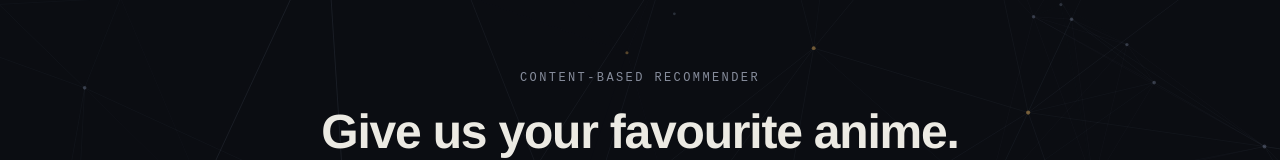
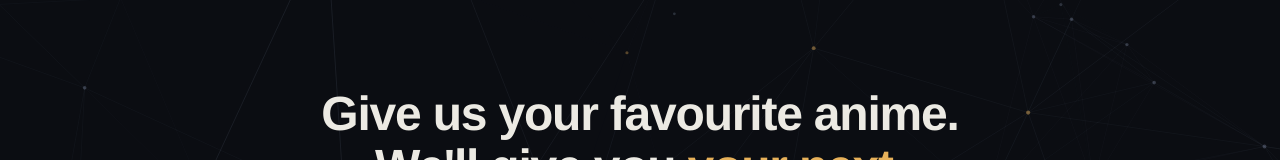
Before and after one commit to ezhang07/newArc, a React (Vite) app in the folder frontend/: page / in a window 1280 px wide. Shown: the part 122-282 px from the top of the page. Built offline with nearby package versions, Linux system fonts and the light colour scheme; no server answers; a web font is replaced by a local one.

Commit message:
Remove unnecessary header

```diff
--- a/frontend/src/App.tsx
+++ b/frontend/src/App.tsx
@@ -49,9 +49,6 @@ function App() {
 
       {/* Hero — the tool is the hero */}
       <main className="relative mx-auto flex min-h-[calc(100vh-72px)] max-w-3xl flex-col items-center justify-center px-6 pb-24 text-center">
-        <p className="mb-5 font-mono text-xs uppercase tracking-[0.2em] text-muted-foreground">
-          Content-based recommender
-        </p>
 
         <h1 className="font-display text-4xl font-bold leading-[1.1] tracking-tight sm:text-5xl">
           Give us your favourite anime.
```
